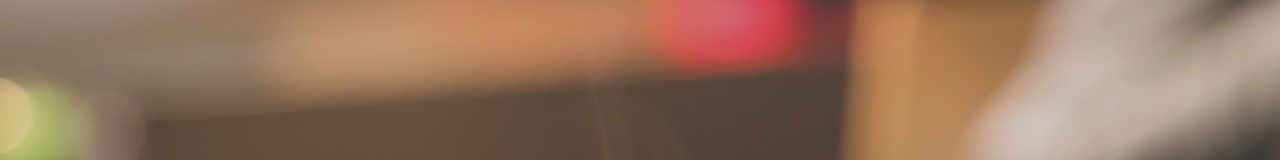
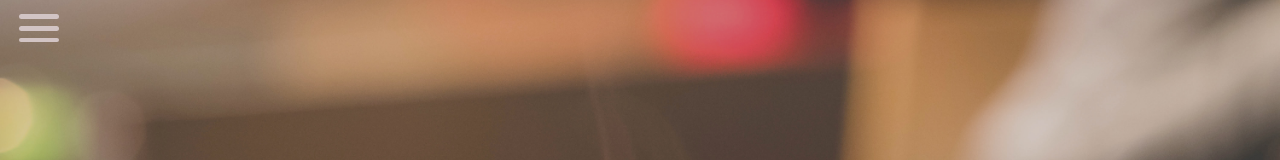
Before and after one commit to lex-sanchez/eatsbydrei, a React (Create React App) app: page / in a window 1280 px wide. Shown: the top 160 px of the page. Built offline with nearby package versions, Linux system fonts and the light colour scheme.

Commit message:
work in progress sidebar

```diff
--- a/package.json
+++ b/package.json
@@ -7,6 +7,7 @@
     "@testing-library/jest-dom": "^4.2.4",
     "@testing-library/react": "^9.5.0",
     "@testing-library/user-event": "^7.2.1",
+    "nodemon": "^2.0.3",
     "react": "^16.13.1",
     "react-dom": "^16.13.1",
     "react-router-dom": "^5.1.2",
--- a/src/App.js
+++ b/src/App.js
@@ -6,16 +6,49 @@ import {
 } from 'react-router-dom';
 import Landing from './components/Landing';
 import './App.css';
+import SidebarButton from "./components/SidebarButton";
+import Sidebar from "./components/Sidebar";
 
 class App extends React.Component {
+    constructor(props) {
+        super(props)
+
+        this.state = {
+            visible: false
+        };
+
+        this.handleMouseUp = this.handleMouseUp.bind(this);
+        this.toggleMenu = this.toggleMenu.bind(this);
+    }
+
+    handleMouseUp(e) {
+        this.toggleMenu();
+
+        console.log('clicked');
+        e.stopPropagation();
+    }
+
+    toggleMenu() {
+        this.setState({
+            visible: !this.state.visible
+        });
+    }
+
     render() {
     return (
+        <div className="App">
+            <SidebarButton handleMouseUp={this.handleMouseUp}/>
+            <Sidebar
+                handleMouseUp={this.handleMouseUp}
+                menuVisibility={this.state.visible}
+            />
             <Router>
               <Switch>
-            <Route exact path="/" render={() => <Landing />} />
-            <Route exact path="/about" render={() => 'This the about page'} />
+                <Route exact path="/" render={() => <Landing handleMouseUp={this.handleMouseUp}/>} />
+                <Route exact path="/about" render={() => <button onClick={() => console.log('Dumbass')}>About me</button>} />
               </Switch>
             </Router>
+        </div>
     )
     }
     }
--- a/src/components/Landing.js
+++ b/src/components/Landing.js
@@ -3,8 +3,10 @@ import styles from '../styles/landing.css';
 import instagramImg from '../glyph-logo_May2016.png';
 import facebookImg from "../facebook.png";
 import youtubeImg from "../youtube-1.png";
+import SidebarButton from "./SidebarButton";
 
 const Landing = props => {
+    console.log(props);
   return (
       <div className="landing-container" >
           <div className="landing-header">
--- /dev/null
+++ b/src/components/Sidebar.js
@@ -0,0 +1,30 @@
+import React, { Component } from "react";
+import "../styles/Sidebar.css";
+
+// credit https://www.kirupa.com/react/smooth_sliding_menu_react_motion.htm
+
+class Sidebar extends Component {
+    render() {
+        let visibility = "hide";
+
+        if (this.props.menuVisibility) {
+            visibility = "show";
+        }
+
+        return (
+            <div
+                 id="flyoutMenu"
+                 onMouseUp={this.props.handleMouseUp}
+                 className={visibility}
+            >
+                <div className="pages-container">
+                    <h3><a href="/">Home</a></h3>
+                    <h3><a href="/about">About</a></h3>
+                    <h3><a href="/contact">Contact Me</a></h3>
+                </div>
+            </div>
+        );
+    }
+}
+
+export default Sidebar;
--- /dev/null
+++ b/src/components/SidebarButton.js
@@ -0,0 +1,16 @@
+import React, { Component } from "react";
+import '../styles/SidebarButton.css';
+
+class SidebarButton extends Component {
+    render() {
+        return (
+            <button className="btn" onMouseUp={this.props.handleMouseUp}>
+                <div className="nav-icon">
+                    <div></div>
+                </div>
+            </button>
+        );
+    }
+}
+
+export default SidebarButton;
--- /dev/null
+++ b/src/styles/Sidebar.css
@@ -0,0 +1,41 @@
+#flyoutMenu {
+    width: 10vw;
+    height: 100vh;
+    background-color: darkgray;
+    position: fixed;
+    top: 0;
+    left: 0;
+    transition: transform .3s
+    cubic-bezier(0, .52, 0, 1);
+    overflow: scroll;
+    z-index: 1000;
+    text-align: justify;
+    word-wrap: break-word;
+}
+
+.pages-container {
+    display: flex;
+    height: 100%;
+    justify-content: center !important;
+    align-items: center !important;
+    flex-direction: column;
+}
+
+#flyoutMenu.hide {
+    transform: translate3d(-100vw, 0, 0);
+}
+
+#flyoutMenu.show {
+    transform: translate3d(0vw, 0, 0);
+    overflow: hidden;
+}
+
+#flyoutMenu h3 a {
+    color: #333;
+    margin-left: 15px;
+    text-decoration: none;
+}
+
+#flyoutMenu h3 a:hover {
+    text-decoration: underline;
+}
--- /dev/null
+++ b/src/styles/SidebarButton.css
@@ -0,0 +1,43 @@
+.nav-icon {
+    margin: 1em;
+    width: 40px;
+    position: relative;
+}
+
+.nav-icon:after {
+    height: 4px !important;
+    border-radius: 4px;
+}
+
+.nav-icon:after,
+.nav-icon:before,
+.nav-icon div {
+    background-color: #d2c4c4;
+    border-radius: 3px;
+    content: '';
+    display: block;
+    height: 5px;
+    margin: 7px 0;
+    transition: all .2s ease-in-out;
+}
+
+.nav-icon:hover:before {
+    transform: translateY(12px) rotate(135deg);
+}
+
+.nav-icon:hover:after {
+    transform: translateY(-12px) rotate(-135deg);
+}
+
+.nav-icon:hover div {
+    transform: scale(0);
+}
+
+.btn {
+    height: auto;
+    position: absolute;
+    cursor: pointer;
+    background: transparent;
+    border: none;
+    outline: none;
+}
```
Also changed, not shown: 1 other file (tests, documents, lock files or other folders). Lines whose indentation alone changed are shown as unchanged.
